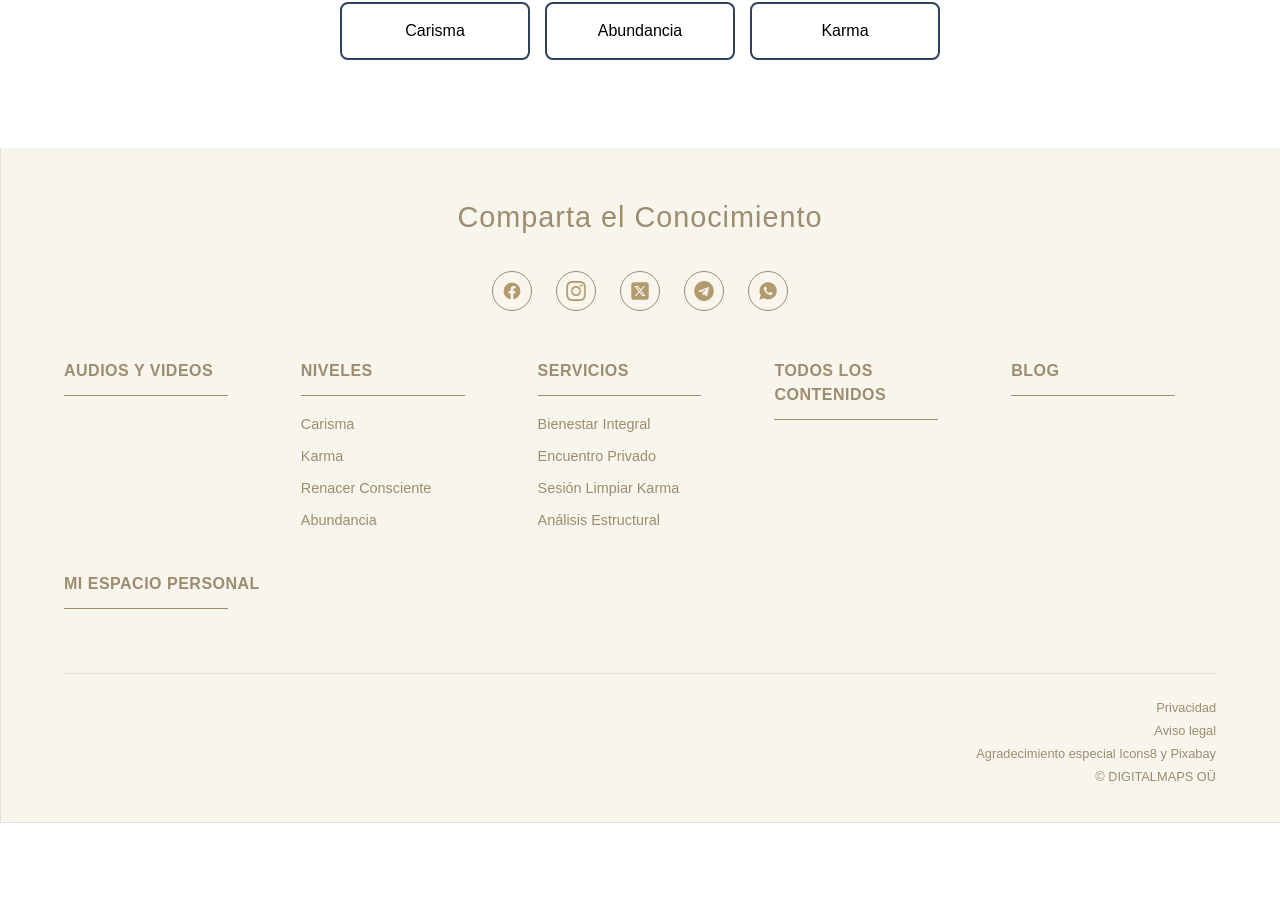
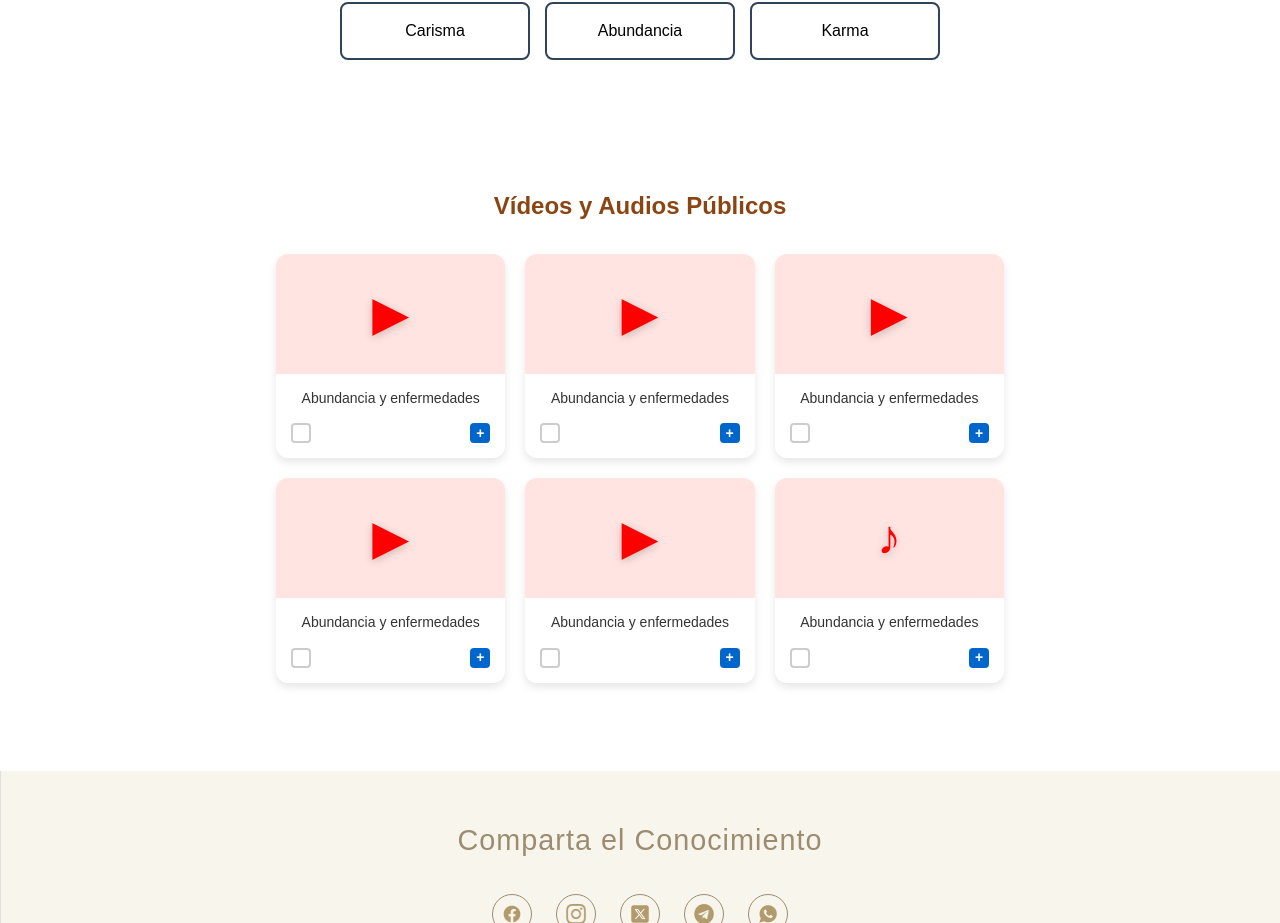
Before and after one commit to orbimatrix/Conscious-path, a Next.js app: page /conocimiento in a window 1280 px wide. Shown: the part 752-1675 px from the top of the page. Before the commit the page ends 1575 px from the top, so only its background shows below. Built offline with nearby package versions, Linux system fonts and the light colour scheme.

Commit message:
Add video and audio cards to AudioVideoPage with interactive checkboxes for user engagement and enhanced layout in conocimiento.css.

```diff
--- a/src/app/conocimiento/conocimiento.css
+++ b/src/app/conocimiento/conocimiento.css
@@ -46,3 +46,167 @@
 .filter-button.active {
   border-color: #EFA540;
 }
+
+.videos-section {
+  padding: 40px 20px;
+}
+
+.videos-title {
+  font-size: 24px;
+  font-weight: 600;
+  color: #8B4513;
+  text-align: center;
+  margin-bottom: 30px;
+}
+
+.videos-grid {
+  display: grid;
+  grid-template-columns: repeat(3, 1fr);
+  gap: 20px;
+  max-width: 1200px;
+  margin: 0 auto;
+}
+
+.video-card {
+  background: white;
+  border-radius: 12px;
+  overflow: hidden;
+  box-shadow: 0 4px 8px rgba(0, 0, 0, 0.1);
+  transition: transform 0.3s ease;
+  cursor: pointer;
+  display: flex;
+  flex-direction: column;
+}
+
+.video-card:hover {
+  transform: translateY(-5px);
+}
+
+.video-thumbnail {
+  background: #FFE4E1;
+  height: 120px;
+  display: flex;
+  align-items: center;
+  justify-content: center;
+  position: relative;
+}
+
+.video-icon {
+  font-size: 48px;
+  color: #FF0000;
+  filter: drop-shadow(0 2px 4px rgba(0, 0, 0, 0.2));
+}
+
+.audio-icon {
+  font-size: 48px;
+  color: #FF0000;
+  filter: drop-shadow(0 2px 4px rgba(0, 0, 0, 0.2));
+}
+
+.video-info {
+  padding: 15px;
+  flex: 1;
+  display: flex;
+  flex-direction: column;
+  justify-content: space-between;
+}
+
+.video-title {
+  font-size: 14px;
+  font-weight: 500;
+  color: #333;
+  text-align: center;
+  margin-bottom: 15px;
+  line-height: 1.4;
+}
+
+.video-status {
+  display: flex;
+  justify-content: space-between;
+  align-items: center;
+}
+
+.status-checkbox {
+  width: 20px;
+  height: 20px;
+  border: 2px solid #ccc;
+  border-radius: 4px;
+  background: white;
+  cursor: pointer;
+  transition: all 0.2s ease;
+  position: relative;
+}
+
+.status-checkbox:hover {
+  border-color: #0066CC;
+  background: #f0f8ff;
+}
+
+.status-checkbox.checked {
+  background: #0066CC;
+  border-color: #0066CC;
+}
+
+.status-checkbox.checked::after {
+  content: '✓';
+  position: absolute;
+  top: 50%;
+  left: 50%;
+  transform: translate(-50%, -50%);
+  color: white;
+  font-size: 12px;
+  font-weight: bold;
+}
+
+.status-plus {
+  width: 20px;
+  height: 20px;
+  background: #0066CC;
+  color: white;
+  border-radius: 4px;
+  display: flex;
+  align-items: center;
+  justify-content: center;
+  font-size: 14px;
+  font-weight: bold;
+  cursor: pointer;
+  transition: all 0.2s ease;
+}
+
+.status-plus:hover {
+  background: #0052a3;
+  transform: scale(1.1);
+}
+
+/* Responsive Design */
+@media (max-width: 960px) {
+  .videos-grid {
+    grid-template-columns: repeat(2, 1fr);
+  }
+}
+
+@media (max-width: 768px) {
+  .videos-grid {
+    grid-template-columns: 1fr;
+  }
+}
+
+@media (max-width: 480px) {
+  .videos-grid {
+    grid-template-columns: 1fr;
+  }
+
+  .videos-title {
+    font-size: 20px;
+  }
+}
+
+@media (max-width: 360px) {
+  .videos-grid {
+    grid-template-columns: 1fr;
+  }
+
+  .videos-title {
+    font-size: 18px;
+  }
+}
--- a/src/app/conocimiento/page.tsx
+++ b/src/app/conocimiento/page.tsx
@@ -1,8 +1,18 @@
-import React from "react";
+"use client"
+import React, { useState } from "react";
 import FooterSection from "../components/FooterSection";
 import "./conocimiento.css";
 
 export default function AudioVideoPage() {
+  const [checkedItems, setCheckedItems] = useState<{ [key: number]: boolean }>({});
+
+  const handleCheckboxClick = (index: number) => {
+    setCheckedItems(prev => ({
+      ...prev,
+      [index]: !prev[index]
+    }));
+  };
+
   return (
     <div>
       <section className="audio-video-hero">
@@ -24,6 +34,113 @@ export default function AudioVideoPage() {
         </div>
       </section>
 
+      <section className="videos-section">
+        <h2 className="videos-title">Vídeos y Audios Públicos</h2>
+        <div className="videos-grid">
+          {/* Video Card 1 */}
+          <div className="video-card">
+            <div className="video-thumbnail">
+              <div className="video-icon">▶</div>
+            </div>
+            <div className="video-info">
+              <div className="video-title">Abundancia y enfermedades</div>
+              <div className="video-status">
+                <div
+                  className={`status-checkbox ${checkedItems[0] ? 'checked' : ''}`}
+                  onClick={() => handleCheckboxClick(0)}
+                ></div>
+                <div className="status-plus">+</div>
+              </div>
+            </div>
+          </div>
+
+          {/* Video Card 2 */}
+          <div className="video-card">
+            <div className="video-thumbnail">
+              <div className="video-icon">▶</div>
+            </div>
+            <div className="video-info">
+              <div className="video-title">Abundancia y enfermedades</div>
+              <div className="video-status">
+                <div
+                  className={`status-checkbox ${checkedItems[1] ? 'checked' : ''}`}
+                  onClick={() => handleCheckboxClick(1)}
+                ></div>
+                <div className="status-plus">+</div>
+              </div>
+            </div>
+          </div>
+
+          {/* Video Card 3 */}
+          <div className="video-card">
+            <div className="video-thumbnail">
+              <div className="video-icon">▶</div>
+            </div>
+            <div className="video-info">
+              <div className="video-title">Abundancia y enfermedades</div>
+              <div className="video-status">
+                <div
+                  className={`status-checkbox ${checkedItems[2] ? 'checked' : ''}`}
+                  onClick={() => handleCheckboxClick(2)}
+                ></div>
+                <div className="status-plus">+</div>
+              </div>
+            </div>
+          </div>
+
+          {/* Video Card 4 */}
+          <div className="video-card">
+            <div className="video-thumbnail">
+              <div className="video-icon">▶</div>
+            </div>
+            <div className="video-info">
+              <div className="video-title">Abundancia y enfermedades</div>
+              <div className="video-status">
+                <div
+                  className={`status-checkbox ${checkedItems[3] ? 'checked' : ''}`}
+                  onClick={() => handleCheckboxClick(3)}
+                ></div>
+                <div className="status-plus">+</div>
+              </div>
+            </div>
+          </div>
+
+          {/* Video Card 5 */}
+          <div className="video-card">
+            <div className="video-thumbnail">
+              <div className="video-icon">▶</div>
+            </div>
+            <div className="video-info">
+              <div className="video-title">Abundancia y enfermedades</div>
+              <div className="video-status">
+                <div
+                  className={`status-checkbox ${checkedItems[4] ? 'checked' : ''}`}
+                  onClick={() => handleCheckboxClick(4)}
+                ></div>
+                <div className="status-plus">+</div>
+              </div>
+            </div>
+          </div>
+
+          {/* Audio Card 6 */}
+          <div className="video-card">
+            <div className="video-thumbnail">
+              <div className="audio-icon">♪</div>
+            </div>
+            <div className="video-info">
+              <div className="video-title">Abundancia y enfermedades</div>
+              <div className="video-status">
+                <div
+                  className={`status-checkbox ${checkedItems[5] ? 'checked' : ''}`}
+                  onClick={() => handleCheckboxClick(5)}
+                ></div>
+                <div className="status-plus">+</div>
+              </div>
+            </div>
+          </div>
+        </div>
+      </section>
+
       <FooterSection />
     </div>
   );
```
